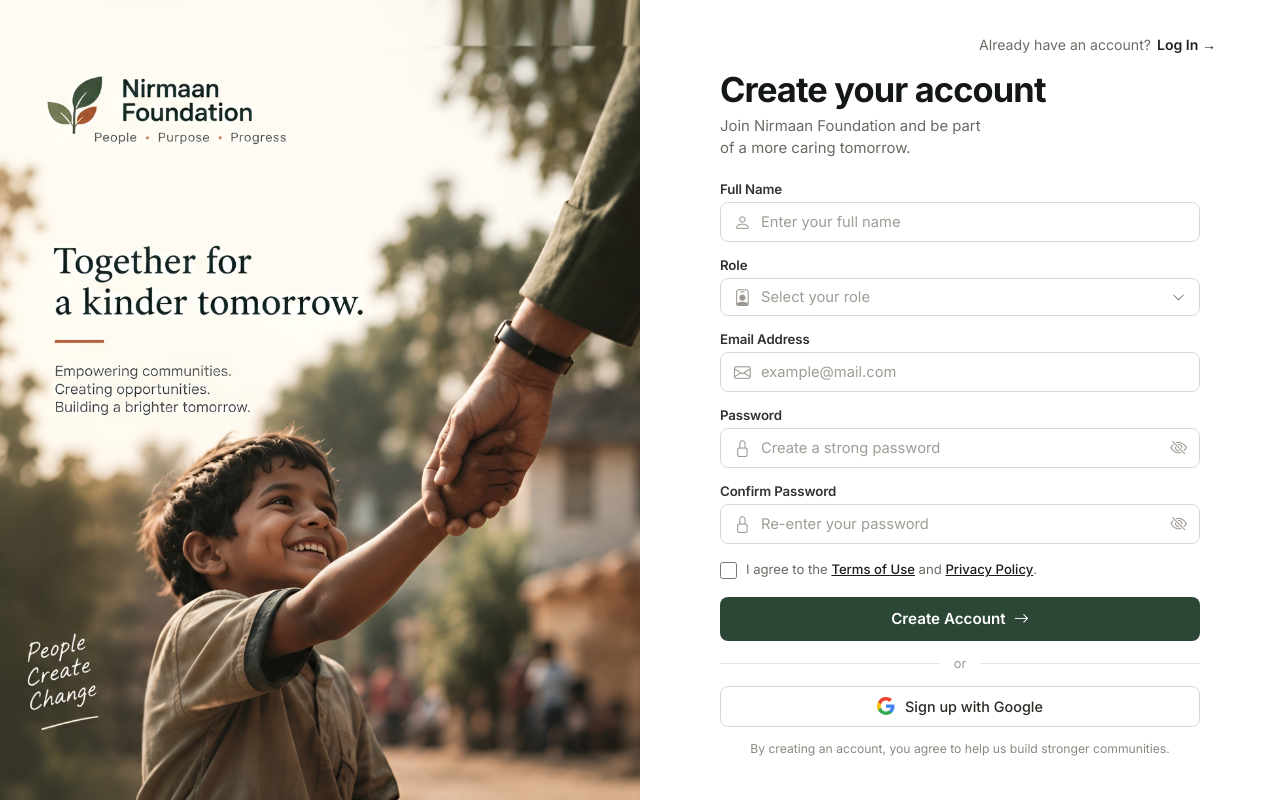
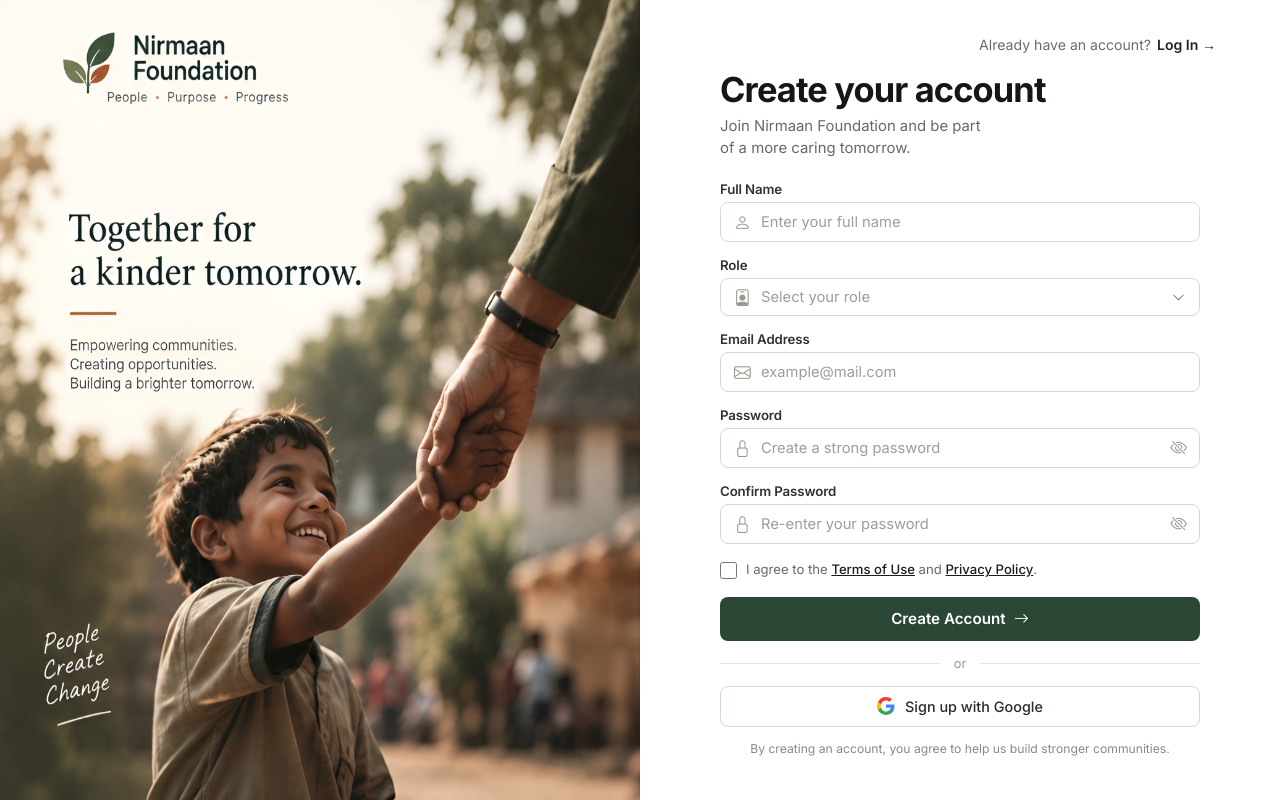
Before and after one commit to sankettt27/Nirmaan_Foundation_Project, a Django app: page /register/ in a window 1280 px wide. Run offline with Django 5.2, Linux system fonts and the light colour scheme; some web fonts are replaced.

Commit message:
Fix left auth panel image: restore crystal-sharp uncorrupted asset and apply 100% 100% fit to eliminate blurry seam and bottom text clipping

```diff
--- a/templates/accounts/login.html
+++ b/templates/accounts/login.html
@@ -39,7 +39,7 @@
       width: 50vw;
       min-height: 100vh;
       position: relative;
-      background: #FAF8F2 url("{% static 'images/register_fullscreen_left.jpg' %}") center top / cover no-repeat;
+      background: #FAF8F2 url("{% static 'images/register_fullscreen_left.jpg' %}") center center / 100% 100% no-repeat;
       overflow: hidden;
     }
 
--- a/templates/accounts/password_reset.html
+++ b/templates/accounts/password_reset.html
@@ -37,7 +37,7 @@
       width: 50vw;
       min-height: 100vh;
       position: relative;
-      background: #FAF8F2 url("{% static 'images/register_fullscreen_left.jpg' %}") center top / cover no-repeat;
+      background: #FAF8F2 url("{% static 'images/register_fullscreen_left.jpg' %}") center center / 100% 100% no-repeat;
       overflow: hidden;
     }
 
--- a/templates/accounts/password_reset_verify.html
+++ b/templates/accounts/password_reset_verify.html
@@ -37,7 +37,7 @@
       width: 50vw;
       min-height: 100vh;
       position: relative;
-      background: #FAF8F2 url("{% static 'images/register_fullscreen_left.jpg' %}") center top / cover no-repeat;
+      background: #FAF8F2 url("{% static 'images/register_fullscreen_left.jpg' %}") center center / 100% 100% no-repeat;
       overflow: hidden;
     }
 
--- a/templates/accounts/register.html
+++ b/templates/accounts/register.html
@@ -39,7 +39,7 @@
       width: 50vw;
       min-height: 100vh;
       position: relative;
-      background: #FAF8F2 url("{% static 'images/register_fullscreen_left.jpg' %}") center top / cover no-repeat;
+      background: #FAF8F2 url("{% static 'images/register_fullscreen_left.jpg' %}") center center / 100% 100% no-repeat;
       overflow: hidden;
     }
 
```
Also changed, not shown: static/images/register_fullscreen_left.jpg.
